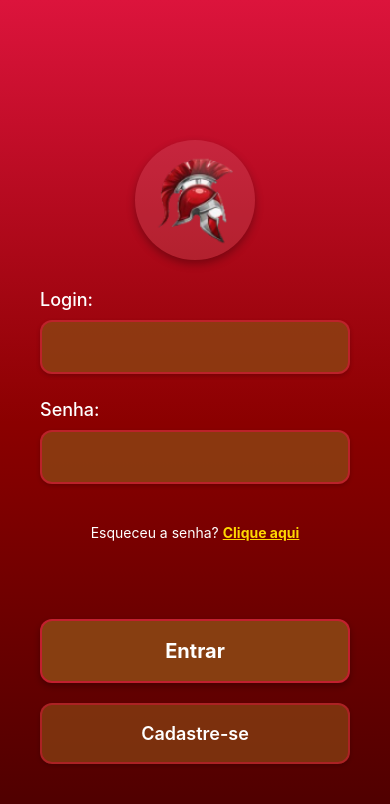
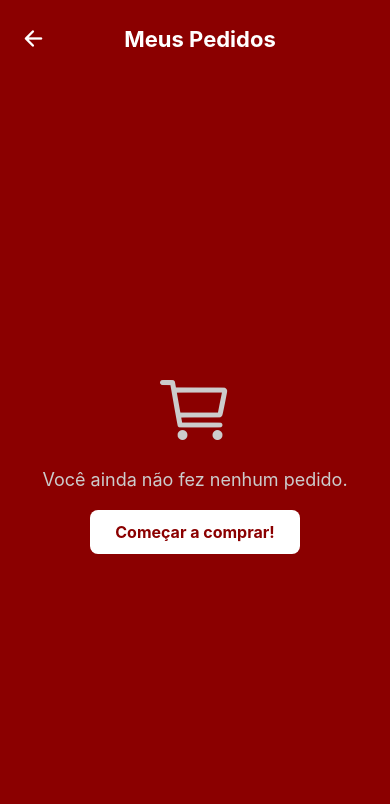
Before and after one commit to ViniciusCasturino/Imperium-Remoto-F, a React Native app in the folder Imperium/: screen /MyOrders in a window 390 px wide. Shown: the top 804 px of the page. Built offline with nearby package versions, Linux system fonts and the light colour scheme.

Commit message:
Add tela de meus pedidos e ajustes no storage

```diff
--- a/Imperium/screens/ConfigScreen.js
+++ b/Imperium/screens/ConfigScreen.js
@@ -5,33 +5,54 @@ import {
   StyleSheet,
   TouchableOpacity,
   Image,
+  SafeAreaView,
+  Alert,
 } from 'react-native';
 import { Ionicons } from '@expo/vector-icons';
 
 const ConfigScreen = ({ navigation }) => {
   return (
-    <View style={styles.container}>
-      <Text style={styles.header}>Perfil</Text>
+    <SafeAreaView style={styles.container}>
+      <View style={styles.headerContainer}>
+        <Text style={styles.headerText}>Perfil</Text>
 
-      <Image
-        source={{ uri: 'https://via.placeholder.com/100' }}
-        style={styles.avatar}
-      />
+        <Image
+          source={require('../assets/images/avatar.png')}
+          style={styles.avatar}
+        />
 
-      <Text style={styles.username}>ViniZERAAAA171</Text>
+        <Text style={styles.username}>ViniZERAAAA171</Text>
+      </View>
 
       <View style={styles.optionsContainer}>
-        <Option title="Minha conta" icon="person-outline" />
+        <Option
+          title="Minha conta"
+          icon="person-outline"
+          onPress={() => console.log("Navegar para Minha Conta")}
+        />
+        <Option
+          title="Meus Pedidos"
+          icon="list-outline"
+          onPress={() => navigation.navigate('MyOrders')}
+        />
 
-        <Option title="Deletar conta" icon="trash-outline" />
-        <Option title="Sair" icon="log-out-outline" />
+        <Option
+          title="Deletar conta"
+          icon="trash-outline"
+          onPress={() => Alert.alert('Deletar Conta', 'Tem certeza que deseja deletar sua conta? Esta ação é irreversível.')}
+        />
+        <Option
+          title="Sair"
+          icon="log-out-outline"
+          onPress={() => Alert.alert('Sair', 'Deseja realmente sair?', [{ text: 'Não' }, { text: 'Sim', onPress: () => console.log('Usuário deslogado') }])}
+        />
       </View>
-    </View>
+    </SafeAreaView>
   );
 };
 
-const Option = ({ title, icon }) => (
-  <TouchableOpacity style={styles.option}>
+const Option = ({ title, icon, onPress }) => (
+  <TouchableOpacity style={styles.option} onPress={onPress}>
     <View style={styles.optionContent}>
       <Ionicons name={icon} size={22} color="#fff" />
       <Text style={styles.optionText}>{title}</Text>
@@ -44,21 +65,28 @@ const styles = StyleSheet.create({
   container: {
     flex: 1,
     backgroundColor: '#8B0000',
+    alignItems: 'center',
+  },
+  headerContainer: {
+    width: '100%',
     padding: 20,
     alignItems: 'center',
   },
-  header: {
-    fontSize: 16,
+  headerText: {
+    fontSize: 22,
     color: '#fff',
-    marginVertical: 10,
+    fontWeight: 'bold',
+    marginBottom: 10,
+    marginTop: 20,
   },
   avatar: {
     width: 100,
     height: 100,
-    marginTop: 10,
     marginBottom: 20,
-    borderRadius: 20,
+    borderRadius: 50,
     backgroundColor: '#fff',
+    borderWidth: 2,
+    borderColor: '#FFD700',
   },
   username: {
     fontSize: 18,
@@ -67,7 +95,11 @@ const styles = StyleSheet.create({
     marginBottom: 30,
   },
   optionsContainer: {
-    width: '100%',
+    width: '90%',
+    backgroundColor: 'rgba(255, 255, 255, 0.1)',
+    borderRadius: 10,
+    paddingHorizontal: 15,
+    paddingVertical: 5,
   },
   option: {
     flexDirection: 'row',
@@ -75,7 +107,7 @@ const styles = StyleSheet.create({
     alignItems: 'center',
     paddingVertical: 18,
     borderBottomWidth: 1,
-    borderBottomColor: '#A52A2A',
+    borderBottomColor: 'rgba(255, 255, 255, 0.2)',
   },
   optionContent: {
     flexDirection: 'row',
--- /dev/null
+++ b/Imperium/screens/MyOrdersScreen.js
@@ -0,0 +1,258 @@
+import React, { useState, useEffect, useCallback } from 'react';
+import {
+  View,
+  Text,
+  StyleSheet,
+  SafeAreaView,
+  FlatList,
+  TouchableOpacity,
+  ActivityIndicator,
+} from 'react-native';
+import { useNavigation, useFocusEffect } from '@react-navigation/native';
+import { Ionicons } from '@expo/vector-icons';
+import AsyncStorage from '@react-native-async-storage/async-storage';
+
+const ORDERS_STORAGE_KEY = '@my_orders';
+
+const MyOrdersScreen = () => {
+  const navigation = useNavigation();
+  const [orders, setOrders] = useState([]);
+  const [loading, setLoading] = useState(true);
+
+  const loadOrders = async () => {
+    setLoading(true);
+    try {
+      const storedOrders = await AsyncStorage.getItem(ORDERS_STORAGE_KEY);
+      if (storedOrders) {
+        setOrders(JSON.parse(storedOrders).reverse());
+      } else {
+        setOrders([]);
+      }
+    } catch (error) {
+      console.error("Erro ao carregar pedidos do AsyncStorage:", error);
+      Alert.alert('Erro', 'Não foi possível carregar seus pedidos.');
+    } finally {
+      setLoading(false);
+    }
+  };
+
+  useFocusEffect(
+    useCallback(() => {
+      loadOrders();
+      return () => {
+      };
+    }, [])
+  );
+
+  const renderOrderItem = ({ item }) => (
+    <View style={styles.orderCard}>
+      <Text style={styles.orderDate}>Pedido realizado em: {item.orderDate}</Text>
+      <View style={styles.productsSummary}>
+        <Text style={styles.productsSummaryTitle}>Itens do Pedido:</Text>
+        {item.products.map((product, index) => (
+          <View key={index} style={styles.productItem}>
+            <Text style={styles.productName}>{product.title}</Text>
+            <Text style={styles.productDetails}>
+              {product.quantity}x - R$ {(parseFloat(product.price.replace(',', '.')) * product.quantity).toFixed(2).replace('.', ',')}
+            </Text>
+          </View>
+        ))}
+      </View>
+      <View style={styles.orderTotalContainer}>
+        <Text style={styles.orderTotalLabel}>Total:</Text>
+        <Text style={styles.orderTotalAmount}>R$ {item.totalAmount.replace('.', ',')}</Text>
+      </View>
+      {item.deliveryAddress && item.deliveryAddress.logradouro ? (
+        <View style={styles.deliveryAddressContainer}>
+          <Text style={styles.deliveryAddressLabel}>Entregue em:</Text>
+          <Text style={styles.deliveryAddressText}>
+            {item.deliveryAddress.logradouro}, {item.deliveryAddress.numero}
+            {item.deliveryAddress.complemento ? ` - ${item.deliveryAddress.complemento}` : ''}
+            {`\n${item.deliveryAddress.bairro}, ${item.deliveryAddress.localidade} - ${item.deliveryAddress.uf}`}
+          </Text>
+        </View>
+      ) : (
+        <Text style={styles.deliveryAddressText}>Endereço de entrega não disponível.</Text>
+      )}
+    </View>
+  );
+
+  return (
+    <SafeAreaView style={styles.container}>
+      <View style={styles.header}>
+        <TouchableOpacity onPress={() => navigation.goBack()} style={styles.backButton}>
+          <Ionicons name="arrow-back" size={25} color="#fff" />
+        </TouchableOpacity>
+        <Text style={styles.title}>Meus Pedidos</Text>
+        <View style={{ width: 25 }} />
+      </View>
+
+      {loading ? (
+        <View style={styles.loadingContainer}>
+          <ActivityIndicator size="large" color="#fff" />
+          <Text style={styles.loadingText}>Carregando pedidos...</Text>
+        </View>
+      ) : orders.length === 0 ? (
+        <View style={styles.emptyContainer}>
+          <Ionicons name="cart-outline" size={80} color="#ccc" />
+          <Text style={styles.emptyText}>Você ainda não fez nenhum pedido.</Text>
+          <TouchableOpacity style={styles.emptyButton} onPress={() => navigation.navigate('Home')}>
+            <Text style={styles.emptyButtonText}>Começar a comprar!</Text>
+          </TouchableOpacity>
+        </View>
+      ) : (
+        <FlatList
+          data={orders}
+          keyExtractor={(item) => item.id}
+          renderItem={renderOrderItem}
+          contentContainerStyle={styles.flatListContent}
+        />
+      )}
+    </SafeAreaView>
+  );
+};
+
+const styles = StyleSheet.create({
+  container: {
+    flex: 1,
+    backgroundColor: '#8B0000',
+  },
+  header: {
+    flexDirection: 'row',
+    alignItems: 'center',
+    justifyContent: 'space-between',
+    marginBottom: 20,
+    marginTop: 20,
+    paddingHorizontal: 16,
+  },
+  backButton: {
+    padding: 5,
+  },
+  title: {
+    fontSize: 22,
+    color: '#fff',
+    fontWeight: 'bold',
+    flex: 1,
+    textAlign: 'center',
+  },
+  loadingContainer: {
+    flex: 1,
+    justifyContent: 'center',
+    alignItems: 'center',
+  },
+  loadingText: {
+    color: '#fff',
+    marginTop: 10,
+    fontSize: 16,
+  },
+  emptyContainer: {
+    flex: 1,
+    justifyContent: 'center',
+    alignItems: 'center',
+    padding: 20,
+  },
+  emptyText: {
+    fontSize: 18,
+    color: '#ccc',
+    textAlign: 'center',
+    marginTop: 15,
+    marginBottom: 20,
+  },
+  emptyButton: {
+    backgroundColor: '#fff',
+    paddingVertical: 12,
+    paddingHorizontal: 25,
+    borderRadius: 8,
+  },
+  emptyButtonText: {
+    color: '#8B0000',
+    fontSize: 16,
+    fontWeight: 'bold',
+  },
+  flatListContent: {
+    paddingHorizontal: 16,
+    paddingBottom: 20,
+  },
+  orderCard: {
+    backgroundColor: 'rgba(255, 255, 255, 0.15)',
+    borderRadius: 10,
+    padding: 15,
+    marginBottom: 15,
+    shadowColor: '#000',
+    shadowOffset: { width: 0, height: 2 },
+    shadowOpacity: 0.25,
+    shadowRadius: 3.84,
+    elevation: 5,
+  },
+  orderDate: {
+    fontSize: 14,
+    color: '#FFD700',
+    fontWeight: 'bold',
+    marginBottom: 10,
+    borderBottomWidth: 1,
+    borderBottomColor: 'rgba(255,255,255,0.2)',
+    paddingBottom: 5,
+  },
+  productsSummary: {
+    marginBottom: 10,
+  },
+  productsSummaryTitle: {
+    color: '#fff',
+    fontSize: 15,
+    fontWeight: 'bold',
+    marginBottom: 5,
+  },
+  productItem: {
+    flexDirection: 'row',
+    justifyContent: 'space-between',
+    marginBottom: 5,
+  },
+  productName: {
+    color: '#fff',
+    fontSize: 15,
+    flexShrink: 1,
+    marginRight: 10,
+  },
+  productDetails: {
+    color: '#ccc',
+    fontSize: 14,
+    fontWeight: 'bold',
+  },
+  orderTotalContainer: {
+    flexDirection: 'row',
+    justifyContent: 'space-between',
+    borderTopWidth: 1,
+    borderTopColor: 'rgba(255,255,255,0.2)',
+    paddingTop: 10,
+    marginTop: 10,
+  },
+  orderTotalLabel: {
+    color: '#fff',
+    fontSize: 16,
+    fontWeight: 'bold',
+  },
+  orderTotalAmount: {
+    color: '#FFD700',
+    fontSize: 16,
+    fontWeight: 'bold',
+  },
+  deliveryAddressContainer: {
+    borderTopWidth: 1,
+    borderTopColor: 'rgba(255,255,255,0.2)',
+    paddingTop: 10,
+    marginTop: 10,
+  },
+  deliveryAddressLabel: {
+    color: '#fff',
+    fontSize: 14,
+    fontWeight: 'bold',
+    marginBottom: 5,
+  },
+  deliveryAddressText: {
+    color: '#ccc',
+    fontSize: 13,
+    lineHeight: 18,
+  },
+});
+
+export default MyOrdersScreen;
--- a/Imperium/screens/OrderConfirmationScreen.js
+++ b/Imperium/screens/OrderConfirmationScreen.js
@@ -7,10 +7,14 @@ import {
   SafeAreaView,
   Image,
   FlatList,
+  Alert,
 } from 'react-native';
 import { useNavigation, useRoute } from '@react-navigation/native';
 import { Ionicons } from '@expo/vector-icons';
 import { CartContext } from '../context/CartContext';
+import AsyncStorage from '@react-native-async-storage/async-storage';
+
+const ORDERS_STORAGE_KEY = '@my_orders';
 
 const OrderConfirmationScreen = () => {
   const navigation = useNavigation();
@@ -20,12 +24,42 @@ const OrderConfirmationScreen = () => {
 
   const { clearCart } = useContext(CartContext);
 
+  useEffect(() => {
+    const saveOrder = async () => {
+      if (!confirmedCartItems || confirmedCartItems.length === 0) {
+        return;
+      }
+
+      try {
+        const existingOrders = await AsyncStorage.getItem(ORDERS_STORAGE_KEY);
+        const orders = existingOrders ? JSON.parse(existingOrders) : [];
+
+        const newOrder = {
+          id: `order_${Date.now()}`,
+          orderDate: new Date().toLocaleDateString('pt-BR'),
+          products: confirmedCartItems,
+          totalAmount: totalAmount,
+          deliveryAddress: deliveryAddress,
+        };
+
+        const updatedOrders = [...orders, newOrder];
+        await AsyncStorage.setItem(ORDERS_STORAGE_KEY, JSON.stringify(updatedOrders));
+        console.log('Pedido salvo com sucesso:', newOrder);
+      } catch (error) {
+        console.error("Erro ao salvar pedido no AsyncStorage:", error);
+        Alert.alert('Erro', 'Não foi possível salvar o seu pedido.');
+      }
+    };
+    saveOrder();
+  }, [confirmedCartItems, totalAmount, deliveryAddress]);
+
   const handleGoHome = () => {
     clearCart();
     navigation.replace('Home');
   };
+
   const formatAddress = (address) => {
-    if (!address || Object.keys(address).length === 0) {
+    if (!address || Object.keys(address).length === 0 || !address.logradouro) {
         return 'Endereço não disponível';
     }
     const { logradouro, numero, complemento, bairro, localidade, uf } = address;
@@ -36,6 +70,7 @@ const OrderConfirmationScreen = () => {
     formatted += `\n${bairro}, ${localidade} - ${uf}`;
     return formatted;
   };
+
   const ListHeader = () => (
     <>
       <View style={styles.header}>
@@ -236,8 +271,9 @@ const styles = StyleSheet.create({
   },
   addressText: {
     color: '#ccc',
-    fontSize: 14,
-    lineHeight: 20,
+    fontSize: 13,
+    lineHeight: 18,
+    marginTop: 5,
   },
   bottomButtonContainer: {
     position: 'absolute',
```
Also changed, not shown: Imperium/App.js (+16 -2 lines), Imperium/package.json (+4 -3 lines), Imperium/assets/images/avatar.png (added), 1 other file (tests, documents, lock files or other folders).
